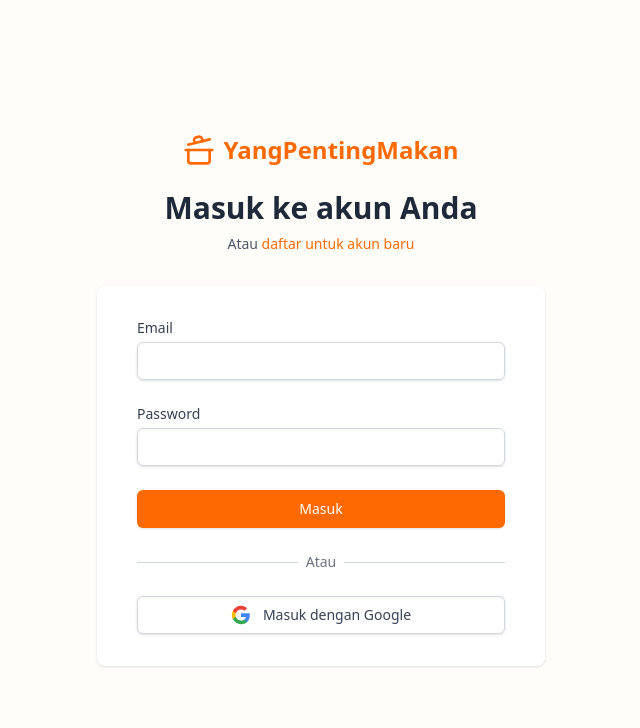
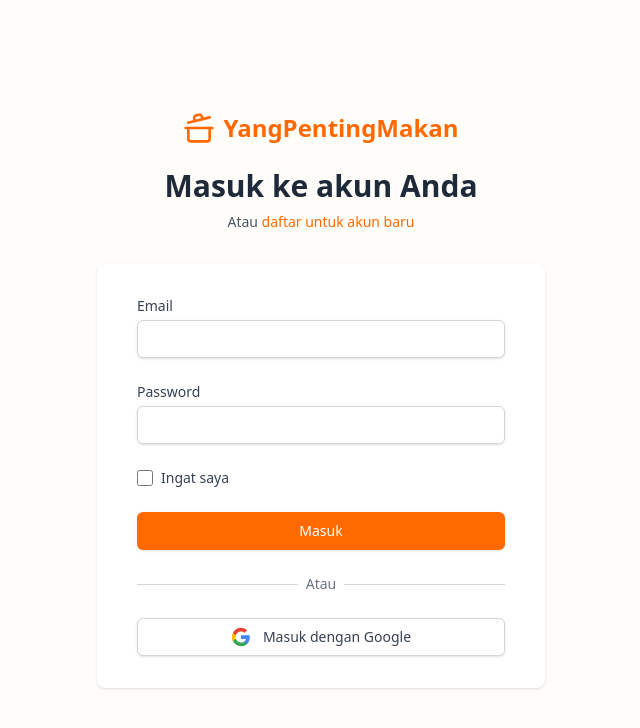
Before and after one commit to MarioSitepu/LKMO-KULINER, a React (Vite) app in the folder lkmo-fe/: page /login in a window 1280 px wide. Shown: the top 728 px of the page, without its empty margins (319-959 px from the left). Built offline with nearby package versions, Linux system fonts and the light colour scheme.

Commit message:
feat : remember me (yes : 30 days, no : 1 day)

```diff
--- a/lkmo-fe/src/contexts/AuthContext.tsx
+++ b/lkmo-fe/src/contexts/AuthContext.tsx
@@ -13,7 +13,7 @@
 interface AuthContextType {
   user: User | null;
   token: string | null;
-  login: (email: string, password: string) => Promise<void>;
+  login: (email: string, password: string, rememberMe?: boolean) => Promise<void>;
   loginGoogle: (tokenId: string) => Promise<void>;
   register: (name: string, email: string, password: string) => Promise<void>;
   logout: () => void;
@@ -46,9 +46,9 @@
     setLoading(false);
   }, []);
 
-  const login = async (email: string, password: string) => {
+  const login = async (email: string, password: string, rememberMe: boolean = false) => {
     try {
-      const response = await authAPI.login({ email, password });
+      const response = await authAPI.login({ email, password, rememberMe });
 
       // Debug: log response structure
       console.log('Login response:', response);
--- a/lkmo-fe/src/pages/LoginPage.tsx
+++ b/lkmo-fe/src/pages/LoginPage.tsx
@@ -10,6 +10,7 @@
   const { login, loginGoogle } = useAuth()
   const [email, setEmail] = useState('')
   const [password, setPassword] = useState('')
+  const [rememberMe, setRememberMe] = useState(false)
   const [error, setError] = useState('')
   const [success, setSuccess] = useState('')
   const [loading, setLoading] = useState(false)
@@ -76,7 +77,7 @@
     setLoading(true)
 
     try {
-      await login(email, password)
+      await login(email, password, rememberMe)
       navigate('/')
     } catch (err: any) {
       console.error('Login error:', err)
@@ -163,6 +164,21 @@
                 />
               </div>
             </div>
+            <div className="flex items-center justify-between">
+              <div className="flex items-center">
+                <input
+                  id="remember-me"
+                  name="remember-me"
+                  type="checkbox"
+                  checked={rememberMe}
+                  onChange={(e) => setRememberMe(e.target.checked)}
+                  className="h-4 w-4 text-orange-500 focus:ring-orange-500 border-gray-300 rounded"
+                />
+                <label htmlFor="remember-me" className="ml-2 block text-sm text-gray-700">
+                  Ingat saya
+                </label>
+              </div>
+            </div>
             <div>
               <button
                 type="submit"
--- a/lkmo-fe/src/services/api.ts
+++ b/lkmo-fe/src/services/api.ts
@@ -96,7 +96,7 @@
     return response.data;
   },
 
-  login: async (data: { email: string; password: string }) => {
+  login: async (data: { email: string; password: string; rememberMe?: boolean }) => {
     const response = await api.post('/auth/login', data);
     return response.data;
   },
```
Also changed, not shown: 1 other file (tests, documents, lock files or other folders).
